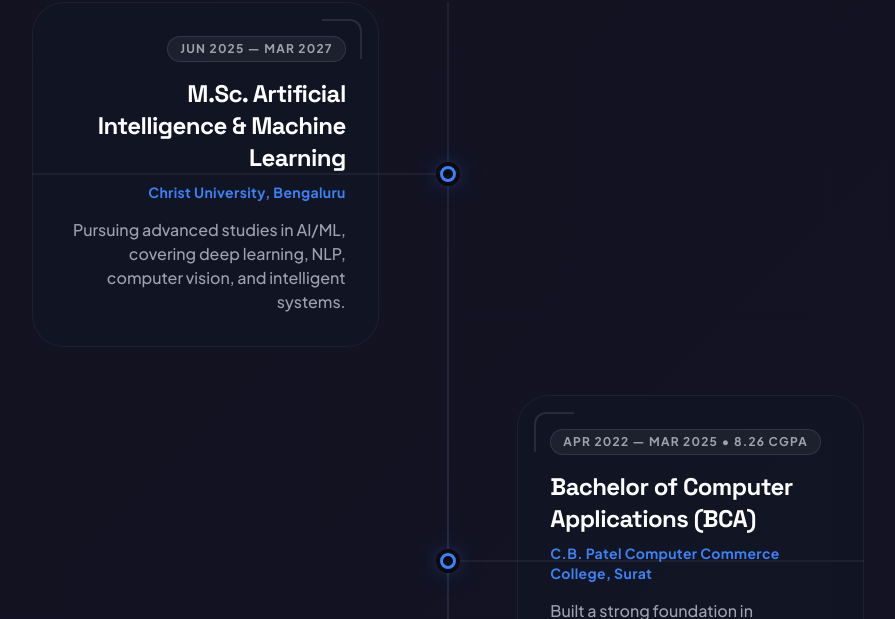
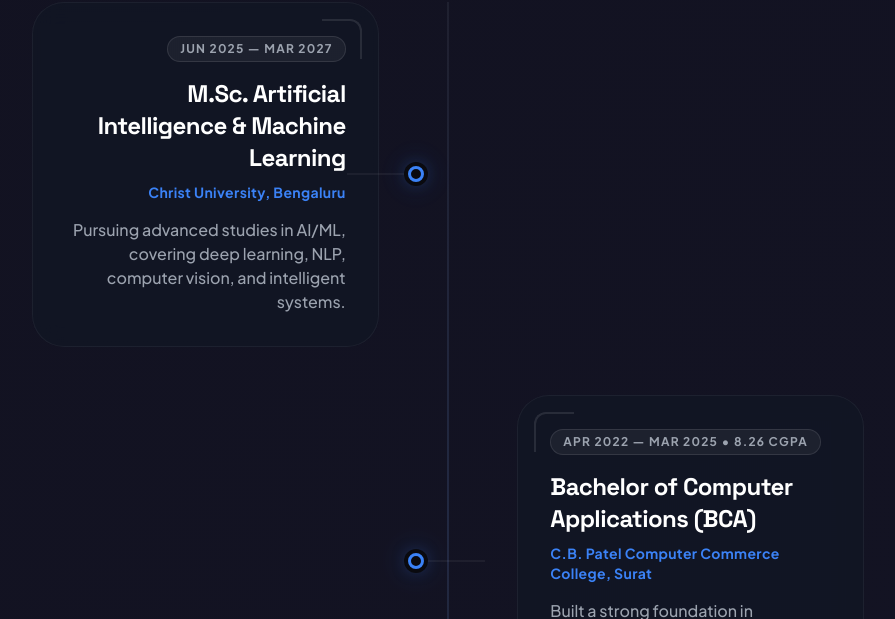
Before and after one commit to ram-49-kaps/RamKapadia_Portfolio, a React (Vite) app: page / in a window 1280 px wide. Shown: the part 5276-5895 px from the top of the page, without its empty margins (192-1087 px from the left). Built offline with nearby package versions, Linux system fonts and the light colour scheme.

Commit message:
fix(styles): fix timeline connecting rod overlap by setting relative bounds

```diff
--- a/src/components/Experience.jsx
+++ b/src/components/Experience.jsx
@@ -105,7 +105,7 @@
                 <div className="hidden md:block md:w-5/12" />
 
                 {/* Center dot - shared between mobile/desktop layout logic */}
-                <div className="absolute -left-[32px] md:static md:w-2/12 flex items-center justify-center flex-shrink-0 md:z-20">
+                <div className="absolute -left-[32px] md:relative md:w-2/12 flex items-center justify-center flex-shrink-0 md:z-20">
                    <div className="hidden md:block absolute h-px bg-white/10 w-1/2 top-1/2 -translate-y-1/2" style={{
                       left: i % 2 === 0 ? '0' : '50%',
                    }}/>
```
